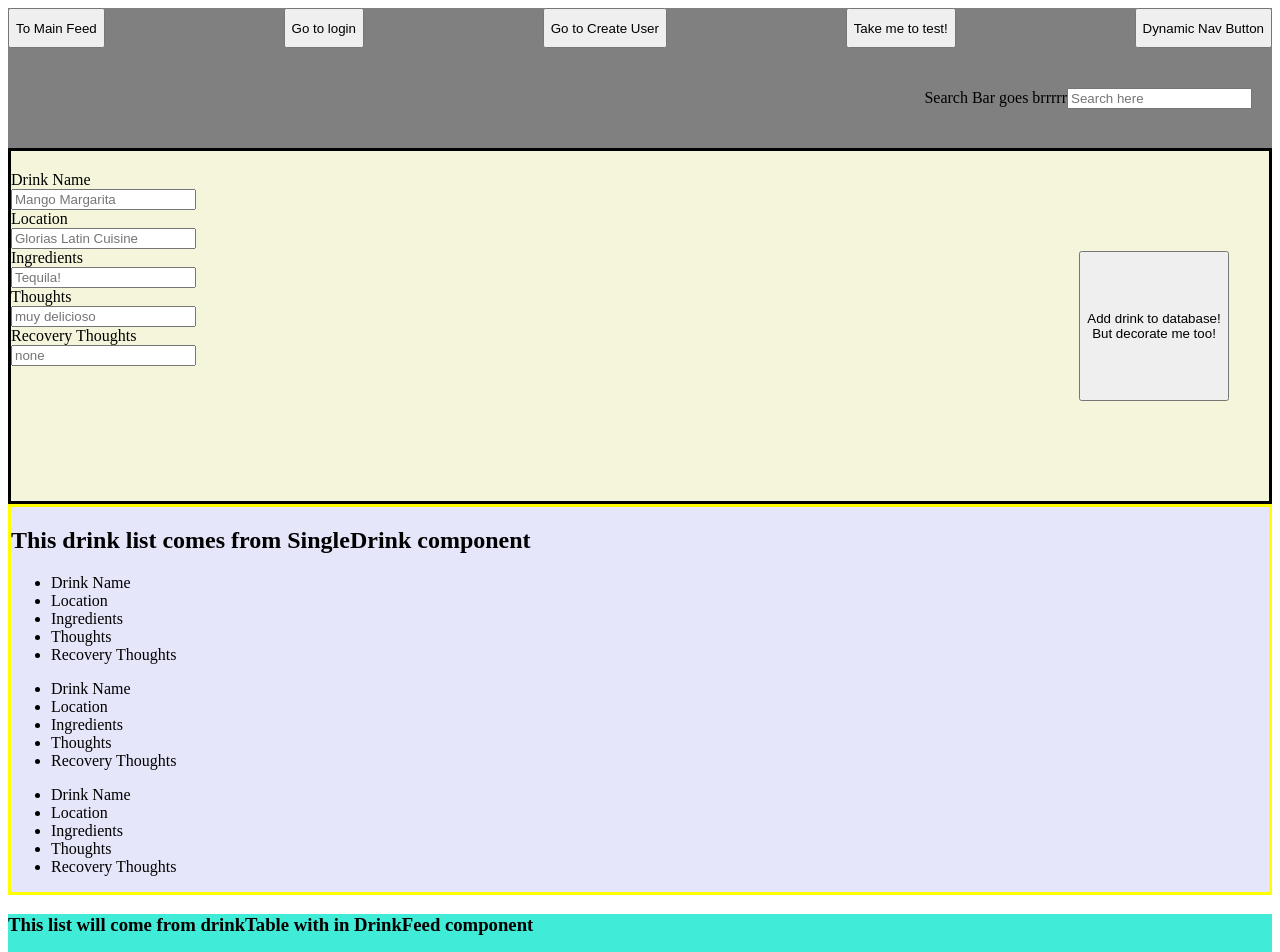
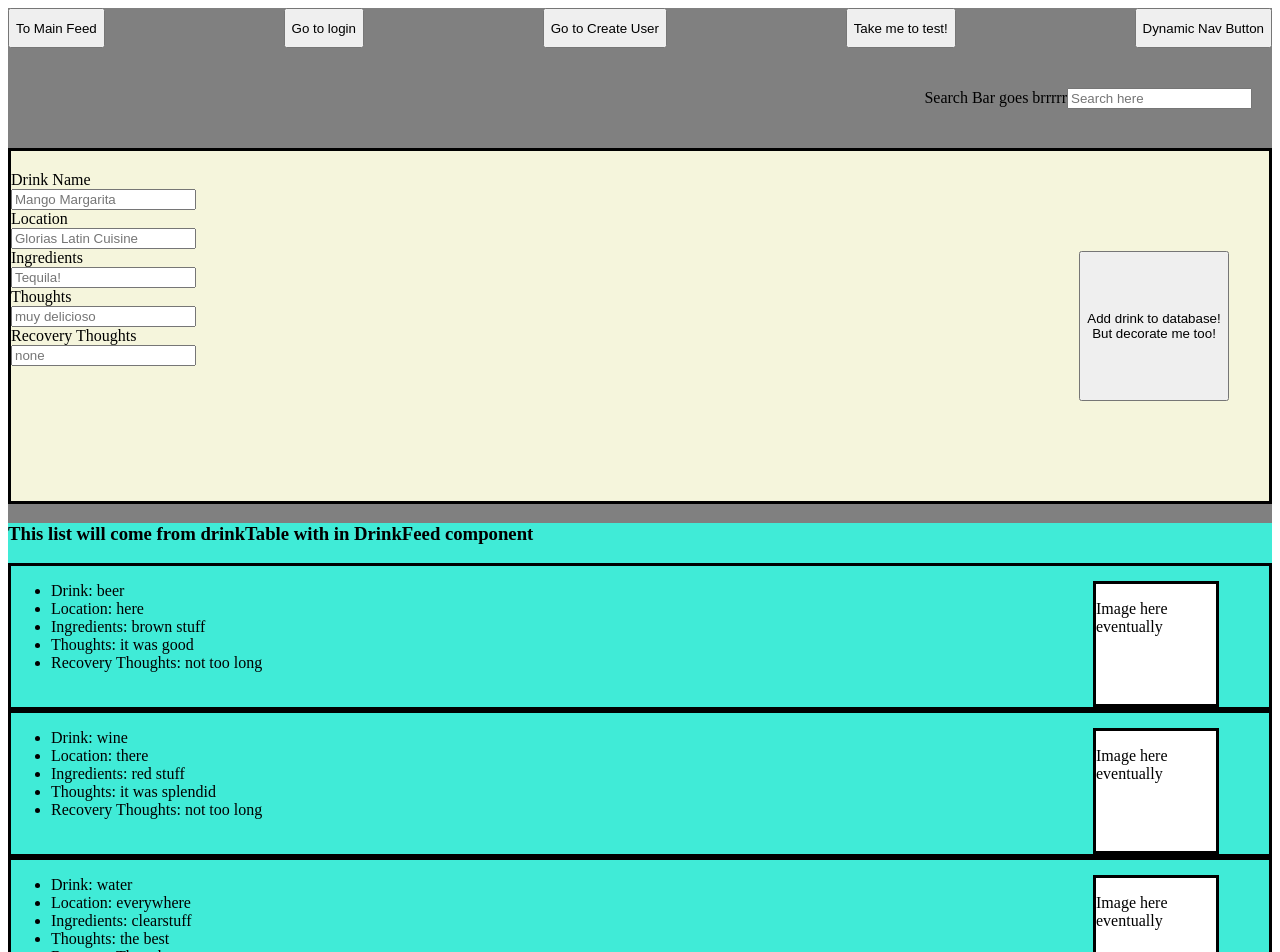
Before and after one commit to Axolotl-Group-Project/Group-Project-, a React app: page /drinkFeed in a window 1280 px wide. Shown: the top 952 px of the page. Built offline with nearby package versions, Linux system fonts and the light colour scheme.

Commit message:
tested drinkList w sampleData and working

```diff
--- a/client/components/SingleDrink.jsx
+++ b/client/components/SingleDrink.jsx
@@ -5,7 +5,7 @@ const SingleDrink = (props) => {
   // const drinkList =
 
   return (
-    <div>
+    <div style={{ display: 'flex', justifyContent: 'space-between', border: 'solid' }}>
       <ul>
         <li>Drink Name</li>
         <li>Location</li>
@@ -13,8 +13,14 @@ const SingleDrink = (props) => {
         <li>Thoughts</li>
         <li>Recovery Thoughts</li>
       </ul>
+      <div style={{
+        border: 'solid', height: '120px', width: '120px', marginRight: '50px', marginTop: '15px', backgroundColor: 'white'
+      }}>
+        <p> Image here</p>
+      </div>
     </div>
   )
 }
 
-export default SingleDrink
+export default SingleDrink;
+//this component not needed after all
--- a/client/pages/DrinkFeed.jsx
+++ b/client/pages/DrinkFeed.jsx
@@ -1,17 +1,38 @@
 import React from 'react';
 
 import { useState, useEffect } from 'react'
-import SingleDrink from '../components/SingleDrink.jsx';
+// import SingleDrink from '../components/SingleDrink.jsx';
 
 const DrinkFeed = () => {
-    const [search,setSearch] = useState('');
+    const [search, setSearch] = useState('');
     const [drink, setDrink] = useState('');
     const [location, setLocation] = useState('');
     const [ingredients, setIngredients] = useState('');
     const [thoughts, setThoughts] = useState('');
     const [recoveryThoughts, setRecoveryThoughts] = useState('');
 
-    const [drinkList,setDrinkList] = useState([])
+    const [drinkList, setDrinkList] = useState([])
+
+    //for testig purposes while backend is still being set up, this is current drinkList
+    const [sampleList, setSampleList] = useState([{
+        drink: 'beer',
+        location: 'here',
+        ingredients: 'brown stuff',
+        thoughts: 'it was good',
+        recoveryThoughts: 'not too long'
+    }, {
+        drink: 'wine',
+        location: 'there',
+        ingredients: 'red stuff',
+        thoughts: 'it was splendid ',
+        recoveryThoughts: 'not too long'
+    }, {
+        drink: 'water',
+        location: 'everywhere',
+        ingredients: 'clearstuff',
+        thoughts: 'the best',
+        recoveryThoughts: 'none'
+    }]);
 
     //upon first render of page, this should fetch drink list from DB and set state for drinkList
     // useEffect(()=>{
@@ -35,9 +56,7 @@ const DrinkFeed = () => {
     // },[])
 
 
-
-
-
+    //func that will get relevant data from state, bundle it in body of POST req, and send to DB to make new drink document
     const handleAddDrinkButton = () => {
         const drinkInfo = {
             drink,
@@ -46,6 +65,7 @@ const DrinkFeed = () => {
             thoughts,
             recoveryThoughts
         };
+        //could add logic here to check that all drinkInfo fields have info, if not throw error
         const requestOptions = {
             method: 'POST',
             headers: { 'Content-Type': 'application/json' },
@@ -53,31 +73,39 @@ const DrinkFeed = () => {
         };
 
         fetch('http://localhost:9000/addDrink', requestOptions) //change DB URL as needed here
-            .then(response =>{
-                if (!response.ok){
-                    throw new Error (
+            .then(response => {
+                if (!response.ok) {
+                    throw new Error(
                         `HTTP error: res status -> ${response.status}`
                     );
                 }
                 //logic if you want to do something after posting new drink, navigate somewhere? pop up that confirms added drink?
             })
-            .catch( error =>{
+            .catch(error => {
                 console.log('error from with in fetch req of add drink');
                 console.error(error);
             })
     };
 
-    const drinkTable = drinkList.map(({drink,location,ingredients,thoughts,recoveryThoughts,_id}) =>{
-            <ul>
-                <li>{drink}</li>
-                <li>{location}</li>
-                <li>{ingredients}</li>
-                <li>{thoughts}</li>
-                <li>{recoveryThoughts}</li>
-                <li>{_id}</li>
+    //can change sampleList to drinkList once fetch reqs work, make sure to add _id into drink list/component
+    const testTable = sampleList.map(({ drink, location, ingredients, thoughts,recoveryThoughts },idx) => { //destrcuture data from drink object
+        return (
+            //change idx to relevant_id given by DB
+            <div key={idx} style={{ display: 'flex', justifyContent: 'space-between', border: 'solid' }}>
+                <ul >
+                    <li>Drink: {drink}</li>
+                    <li>Location: {location}</li>
+                    <li>Ingredients: {ingredients}</li>
+                    <li>Thoughts: {thoughts}</li>
+                    <li>Recovery Thoughts: {recoveryThoughts}</li>
                 </ul>
+                <div style={{border: 'solid', height: '120px', width: '120px', marginRight: '50px', marginTop: '15px', backgroundColor: 'white'}}
+                >
+                    <p>Image here eventually</p>
+                </div>
+            </div>
+        );
     });
-
     return (
         <div className='feed-page-container' >
             <div className='search-bar'>
@@ -134,17 +162,13 @@ const DrinkFeed = () => {
                 </button>
 
             </div>
-            <div className='drink-feed'>
-                <h2>This drink list comes from SingleDrink component</h2>
-                <SingleDrink/>
-                <SingleDrink/>
-                <SingleDrink/>
-            </div>
-            <div style={{backgroundColor:'#40ebd7',height:'100vh'}}>
+
+            <div style={{ backgroundColor: '#40ebd7', height: '100vh' }}>
                 <h3>
                     This list will come from drinkTable with in DrinkFeed component
-                    <drinkTable/>
+
                 </h3>
+                {testTable}
             </div>
         </div>
     )
--- a/client/styles.scss
+++ b/client/styles.scss
@@ -43,4 +43,4 @@
 .drink-feed{
     background-color: lavender;
     border: solid;
-    border-color: yellow;}
+    border-color: orange;}
```
Lines whose indentation alone changed are shown as unchanged.
